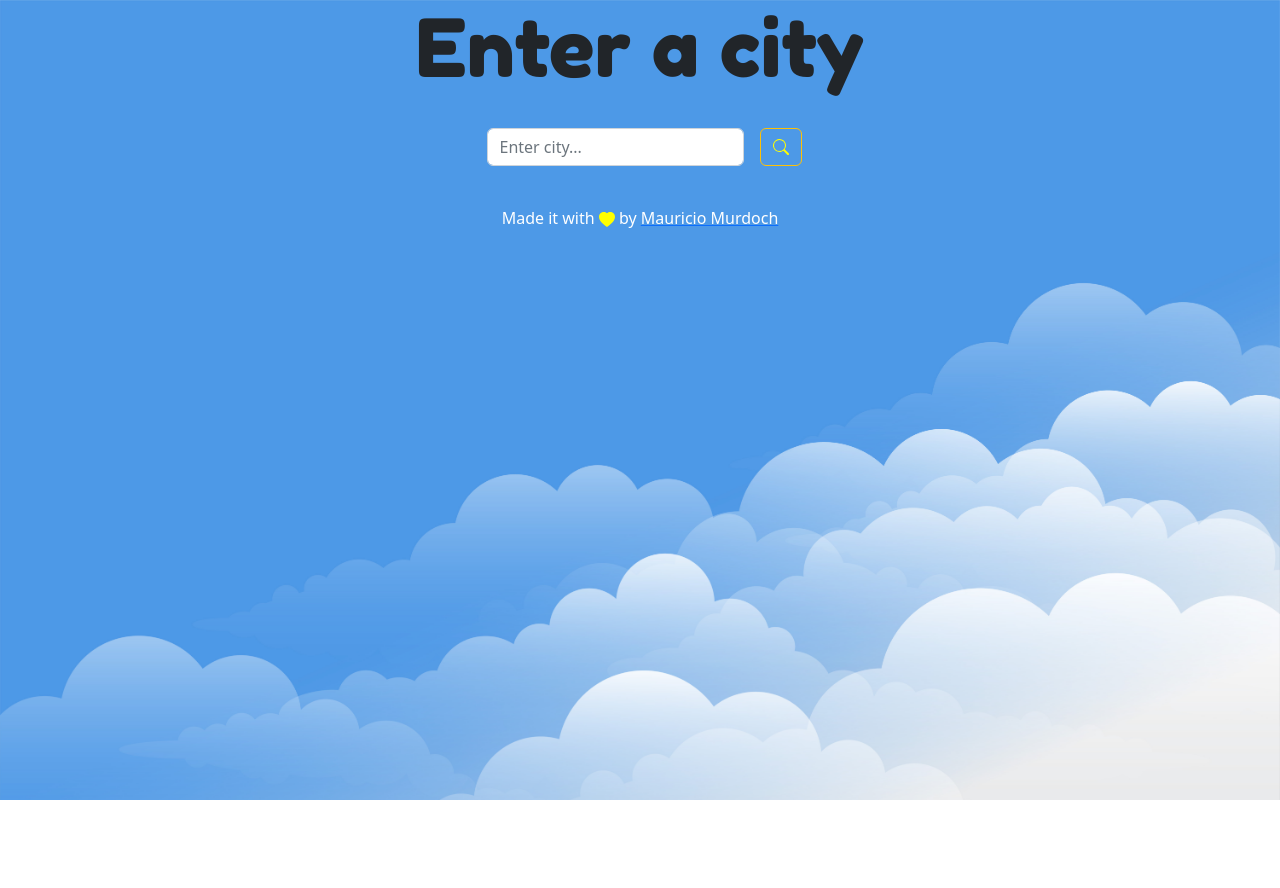
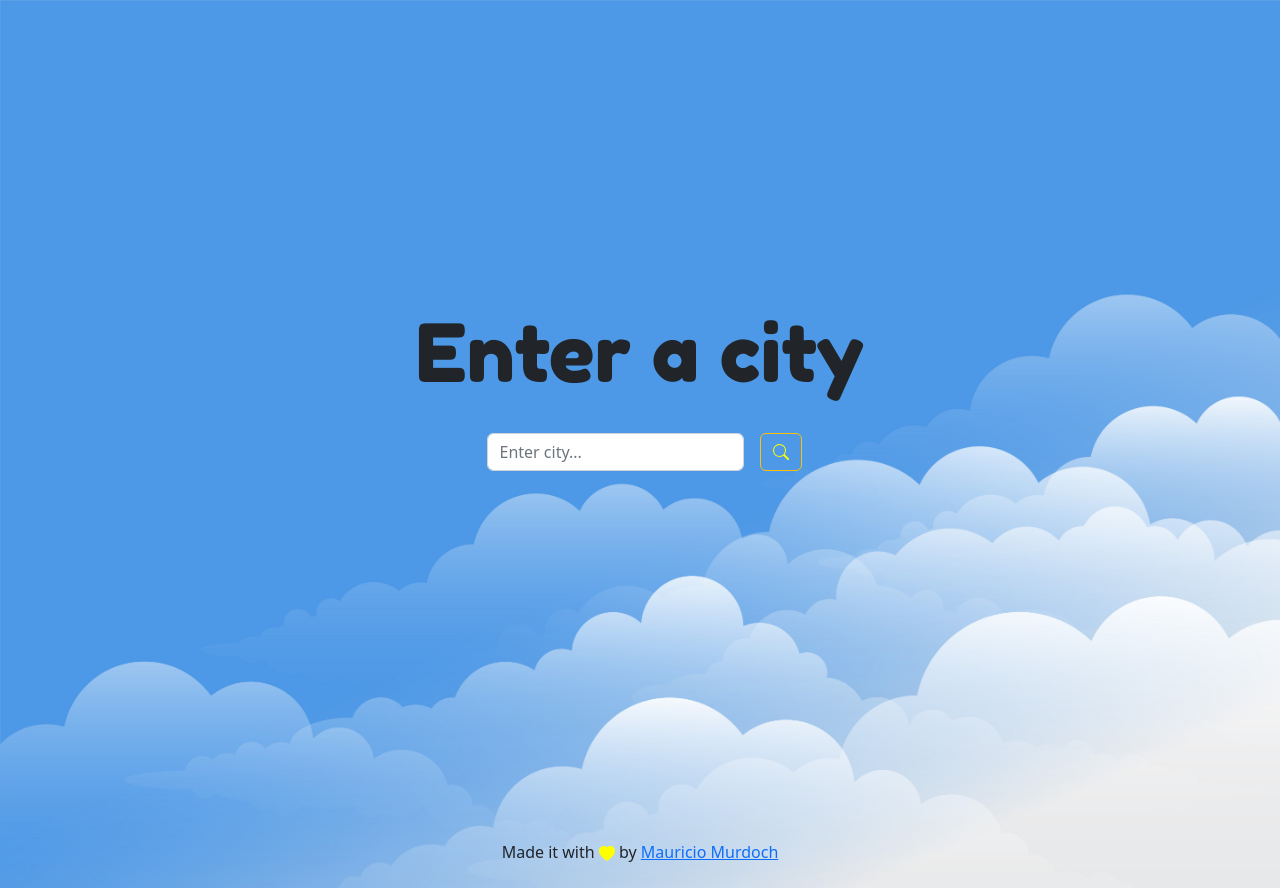
Before and after one commit to Mauricioam/WeatherApp2.0, a React (Create React App) app: page / in a window 1280 px wide. Before the commit the page ends 800 px from the top, so only its background shows below. Built offline with nearby package versions, Linux system fonts and the light colour scheme.

Commit message:
change the welcome position

```diff
--- a/src/assets/css/Global/bgColor.css
+++ b/src/assets/css/Global/bgColor.css
@@ -1,3 +1,3 @@
 .bg-color{
-    background:rgba(131, 131, 131, 0.6) ;
+    background:rgba(255, 255, 255, 0.421) ;
 }
--- a/src/assets/css/Welcome/welcome-animation.css
+++ b/src/assets/css/Welcome/welcome-animation.css
@@ -1,10 +1,10 @@
 
 
 .welcome-animation{
-    animation: fadeIn 3s;
-    -webkit-animation: fadeIn 3s;
-    -moz-animation: fadeIn 3s;
-    -o-animation: fadeIn 3s;
-    -ms-animation: fadeIn 3s;
+    animation: fadeIn 2s;
+    -webkit-animation: fadeIn 2s;
+    -moz-animation: fadeIn 2s;
+    -o-animation: fadeIn 2s;
+    -ms-animation: fadeIn 2s;
 
 }
--- a/src/components/Footer/Footer.jsx
+++ b/src/components/Footer/Footer.jsx
@@ -4,8 +4,8 @@ import { Heart } from "../Icons"
 function Footer(){
     return (
         <>
-        <div className="container-fluid text-white text-center pb-4 ">
-        Made it with <Heart/> by <a href="https://www.linkedin.com/in/mauricio-agustin-murdoch-b1658073/" target="_blank" ><span className="text-white">Mauricio Murdoch</span></a>
+        <div className="container-fluid text-center p-4 ">
+        Made it with <Heart/> by <a href="https://www.linkedin.com/in/mauricio-agustin-murdoch-b1658073/" target="_blank" ><span>Mauricio Murdoch</span></a>
         </div>
         </>
     )
--- a/src/components/Header/Nav.jsx
+++ b/src/components/Header/Nav.jsx
@@ -1,6 +1,8 @@
 import axios from "axios";
 import { useState } from "react";
 import { MagnifyIcon } from "../Icons";
+import { ToastContainer, toast } from 'react-toastify';
+import 'react-toastify/dist/ReactToastify.css';
 
 export const API_KEY = "bb4a906819197c0bec517509eea8775a";
 
--- a/src/pages/Home.jsx
+++ b/src/pages/Home.jsx
@@ -26,18 +26,18 @@ function Home() {
   }, [city]);
 /* -------------------------------------- */
 
-
+const style = weather ? {minHeight:"0"} : {minHeight:"100vh"};
 
   return (
     <>
 
     <div className="container-fluid">
 
-    <div className="container-fluid d-flex flex-column align-items-center justify-content-center " >
+    <div className="container-fluid d-flex flex-column align-items-center justify-content-center " style={style} >
     {!(weather && forecast) ? <div><Welcome/></div> : ""}
         <Header setCity={setCity} setLoading={setLoading} isLoading={isLoading}/>
       </div>
-      {isLoading ?     <div className="container text-center">
+    {isLoading ?     <div className="container text-center m-5">
     <Loading/>
     </div> : ""}
 
```
